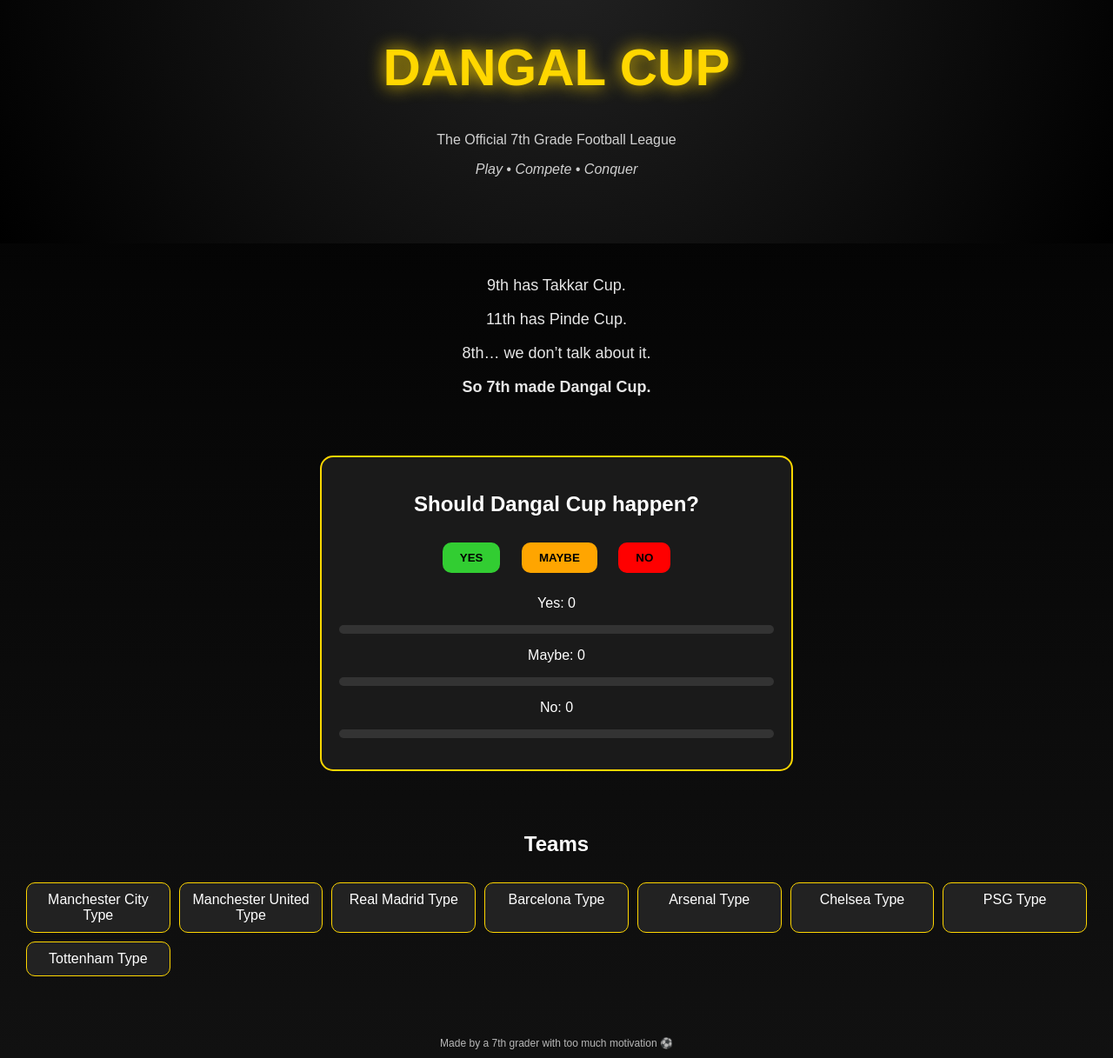
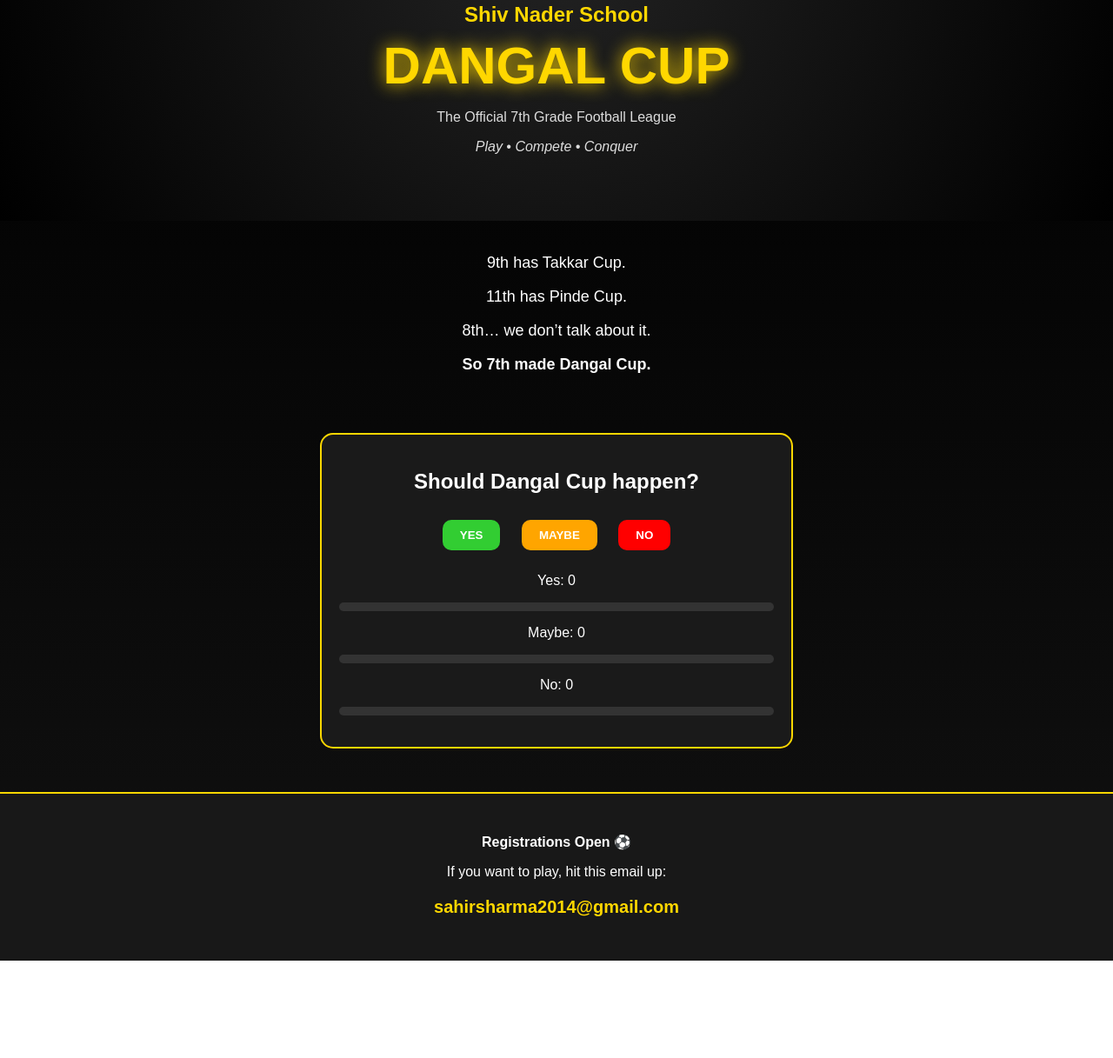
Before and after one commit to sahir2014tsb-ai/dangal-cup-poll, a plain HTML site: page index.html in a window 1280 px wide. Shown: the part 57-1274 px from the top of the page at 87% size. After the commit the page ends 1162 px from the top, so only its background shows below. Drawn offline with Linux system fonts and the light colour scheme.

Commit message:
Update index.html

```diff
--- a/index.html
+++ b/index.html
@@ -14,30 +14,34 @@
     text-align: center;
 }
 
-/* HERO */
 .hero {
     padding: 60px 20px;
     background: radial-gradient(circle at top, #222, black);
+}
+
+.school {
+    color: gold;
+    font-size: 24px;
+    margin-bottom: 10px;
+    font-weight: bold;
 }
 
 .hero h1 {
     font-size: 60px;
     color: gold;
     text-shadow: 0 0 20px gold;
+    margin: 0;
 }
 
 .hero p {
-    opacity: 0.8;
+    opacity: 0.85;
 }
 
-/* LEGACY */
 .legacy {
     padding: 20px;
     font-size: 18px;
-    opacity: 0.9;
 }
 
-/* POLL */
 .poll {
     margin: 30px auto;
     padding: 20px;
@@ -54,6 +58,7 @@
     border-radius: 10px;
     font-weight: bold;
     cursor: pointer;
+    color: white;
 }
 
 .yes { background: limegreen; }
@@ -73,31 +78,17 @@
     width: 0%;
 }
 
-/* TEAMS */
-.teams {
-    padding: 20px;
+footer {
+    margin-top: 50px;
+    padding: 30px;
+    background: #181818;
+    border-top: 2px solid gold;
 }
 
-.grid {
-    display: grid;
-    grid-template-columns: repeat(auto-fit, minmax(150px, 1fr));
-    gap: 10px;
-    padding: 10px;
-}
-
-.card {
-    background: #222;
-    border: 1px solid gold;
-    padding: 10px;
-    border-radius: 10px;
-}
-
-/* FOOTER */
-footer {
-    margin-top: 30px;
-    padding: 10px;
-    font-size: 12px;
-    opacity: 0.7;
+.email {
+    color: gold;
+    font-size: 20px;
+    font-weight: bold;
 }
 </style>
 </head>
@@ -105,6 +96,7 @@
 <body>
 
 <div class="hero">
+    <div class="school">Shiv Nader School</div>
     <h1>DANGAL CUP</h1>
     <p>The Official 7th Grade Football League</p>
     <p><i>Play • Compete • Conquer</i></p>
@@ -136,22 +128,10 @@
     <p id="msg"></p>
 </div>
 
-<div class="teams">
-    <h2>Teams</h2>
-    <div class="grid">
-        <div class="card">Manchester City Type</div>
-        <div class="card">Manchester United Type</div>
-        <div class="card">Real Madrid Type</div>
-        <div class="card">Barcelona Type</div>
-        <div class="card">Arsenal Type</div>
-        <div class="card">Chelsea Type</div>
-        <div class="card">PSG Type</div>
-        <div class="card">Tottenham Type</div>
-    </div>
-</div>
-
 <footer>
-Made by a 7th grader with too much motivation ⚽
+    <p><b>Registrations Open ⚽</b></p>
+    <p>If you want to play, hit this email up:</p>
+    <p class="email">sahirsharma2014@gmail.com</p>
 </footer>
 
 <script>
@@ -165,7 +145,6 @@
 
     data[type]++;
     localStorage.setItem("voted", "true");
-
     update();
 }
 
```
